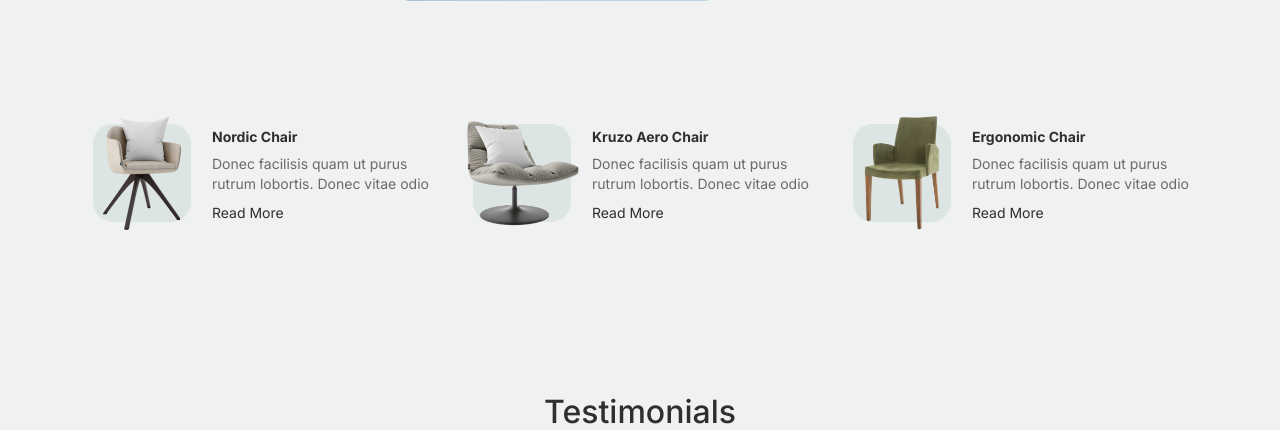
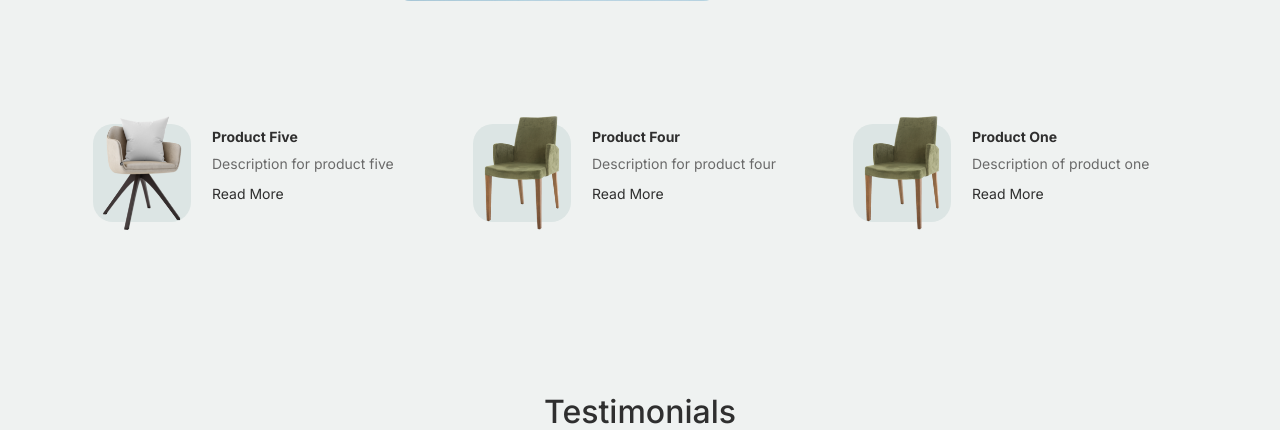
Before and after one commit to Enolley/Furni, a Django app: page / in a window 1280 px wide; the page is wider, and only the part inside the window is pictured. Shown: the part 2772-3202 px from the top of that part. Run offline with Django 4.2, Linux system fonts and the light colour scheme; data comes from the database, SQL or seed files in the repository; both versions use the stored data as it was after the commit; some libraries are stand-ins or nearby versions.

Commit message:
Single Pages

```diff
--- a/client/templates/blog.html
+++ b/client/templates/blog.html
@@ -20,9 +20,9 @@
 						<div class="post-entry">
 							<a href="#" class="post-thumbnail"><img src="media/{{ blogs.image }}" alt="Image" class="img-fluid"></a>
 							<div class="post-content-entry">
-								<h3><a href="#"> {{blogs.title}}</a></h3>
+								<h3><a href="/singleblog/{{ blogs.id }}"> {{blogs.title}}</a></h3>
 								<div class="meta">
-									<span>by <a href="#">{{ blogs.name}}</a></span> <span>on <a href="#">{{ blogs.date}}</a></span>
+									<span>by <a href="#">{{ blogs.name}}</a></span> <span>on <a href="#">{{ blogs.created_at}}</a></span>
 								</div>
 							</div>
 						</div>
--- a/client/templates/index.html
+++ b/client/templates/index.html
@@ -142,45 +142,20 @@
 		<div class="popular-product">
 			<div class="container">
 				<div class="row">
-
+                    {% for product in product %}
 					<div class="col-12 col-md-6 col-lg-4 mb-4 mb-lg-0">
 						<div class="product-item-sm d-flex">
 							<div class="thumbnail">
-								<img src="{% static 'images/product-1.png' %}" alt="Image" class="img-fluid">
+								<img src="media/{{ product.image }}" alt="Image" class="img-fluid">
 							</div>
 							<div class="pt-3">
-								<h3>Nordic Chair</h3>
-								<p>Donec facilisis quam ut purus rutrum lobortis. Donec vitae odio </p>
-								<p><a href="#">Read More</a></p>
+								<h3>{{ product.name }}</h3>
+								<p>{{ product.description}}</p>
+								<p><a href="/singleproduct/{{ product.id }}">Read More</a></p>
 							</div>
 						</div>
 					</div>
-
-					<div class="col-12 col-md-6 col-lg-4 mb-4 mb-lg-0">
-						<div class="product-item-sm d-flex">
-							<div class="thumbnail">
-								<img src="{% static 'images/product-2.png' %}" alt="Image" class="img-fluid">
-							</div>
-							<div class="pt-3">
-								<h3>Kruzo Aero Chair</h3>
-								<p>Donec facilisis quam ut purus rutrum lobortis. Donec vitae odio </p>
-								<p><a href="#">Read More</a></p>
-							</div>
-						</div>
-					</div>
-
-					<div class="col-12 col-md-6 col-lg-4 mb-4 mb-lg-0">
-						<div class="product-item-sm d-flex">
-							<div class="thumbnail">
-								<img src="{% static 'images/product-3.png' %}" alt="Image" class="img-fluid">
-							</div>
-							<div class="pt-3">
-								<h3>Ergonomic Chair</h3>
-								<p>Donec facilisis quam ut purus rutrum lobortis. Donec vitae odio </p>
-								<p><a href="#">Read More</a></p>
-							</div>
-						</div>
-					</div>
+                    {% endfor %}
 
 				</div>
 			</div>
@@ -263,7 +238,7 @@
 							<div class="post-content-entry">
 								<h3><a href="#"> {{blogs.title}}</a></h3>
 								<div class="meta">
-									<span>by <a href="#">{{ blogs.name}}</a></span> <span>on <a href="#">{{ blogs.date}}</a></span>
+									<span>by <a href="#">{{ blogs.name}}</a></span> <span>on <a href="#">{{ blogs.created_at}}</a></span>
 								</div>
 							</div>
 						</div>
--- a/client/urls.py
+++ b/client/urls.py
@@ -11,6 +11,8 @@ urlpatterns = [
     path('contact', views.contact, name="Contact"),
     path('cart', views.cart, name="Cart"),
     path('checkout', views.checkout, name="Checkout"),
-    path('thankyou', views.thankyou, name="Thankyou")
+    path('thankyou', views.thankyou, name="Thankyou"),
+    path('singleblog/<id>', views.singleblog, name="Singleblog"),
+    path('singleproduct/<id>', views.singleproduct, name="Singleproduct")
 
 ]
--- a/client/views.py
+++ b/client/views.py
@@ -53,3 +53,11 @@ def checkout(request):
 
 def thankyou(request):
     return render(request, 'thankyou.html')
+
+def singleblog(request, id):
+    singleblogpost = Blog.objects.get(id=id)
+    return render(request, 'singleblog.html', {'singleblogpost': singleblogpost})
+
+def singleproduct(request, id):
+    singleproductpost = Product.objects.get(id=id)
+    return render(request, 'singleproduct.html', {'singleproductpost': singleproductpost})
```
Also changed, not shown: client/templates/singleblog.html (added, +22 -0 lines), client/templates/singleproduct.html (added, +23 -0 lines), db.sqlite3.
